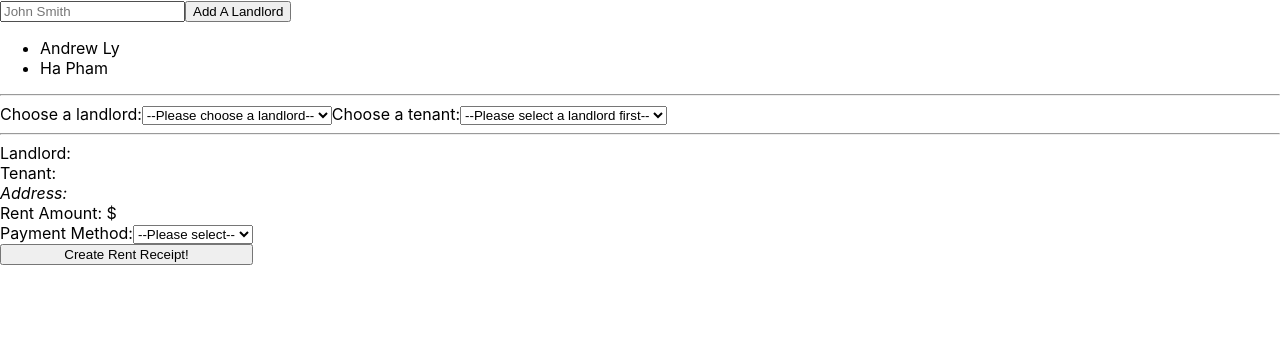
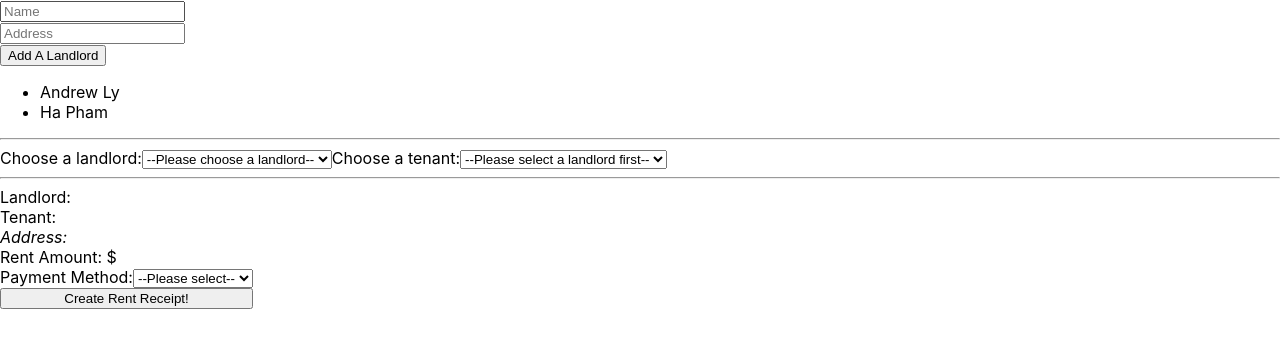
Before and after one commit to haphamo/rent-receipt-maker, a React (Create React App) app: page / in a window 1280 px wide. Shown: the top 348 px of the page. Built offline with nearby package versions, Linux system fonts and the light colour scheme.

Commit message:
Added address input when creating a landlord

```diff
--- a/src/components/CreateProfile.js
+++ b/src/components/CreateProfile.js
@@ -29,7 +29,8 @@ function CreateProfile({ allLandlords, setNewLandlord, newLandlord, setAllLandlo
     <section>
       <form onSubmit={handleSubmitNewLandlord}>
         <label htmlFor="landlord-name">
-          <input id="landlord-name" name="name" value={newLandlord} onChange={handleNewLandlord}type="text" placeholder="John Smith"></input>
+          <input id="landlord-name" name="name" value={newLandlord} onChange={handleNewLandlord}type="text" placeholder="Name"></input>
+          <address><input id="landlord-address" name="address" type="text" placeholder="Address"></input></address>
           <button type="submit">Add A Landlord</button>
         </label>
 
```
